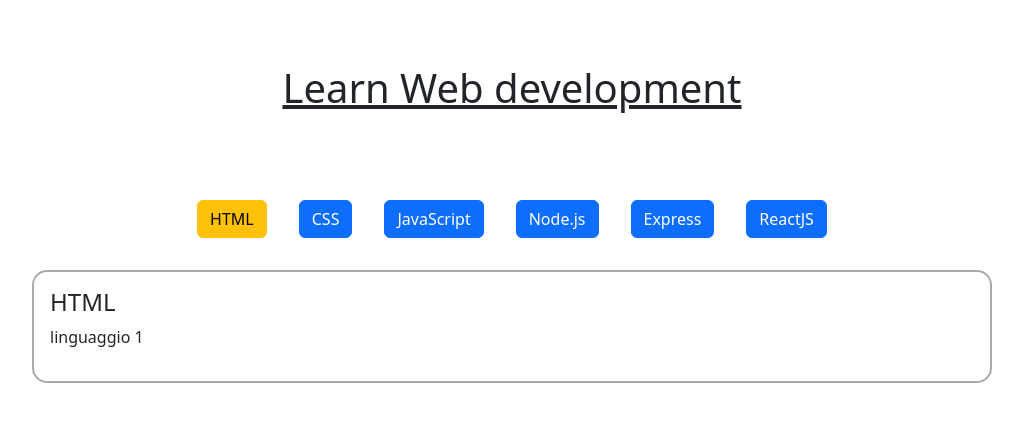
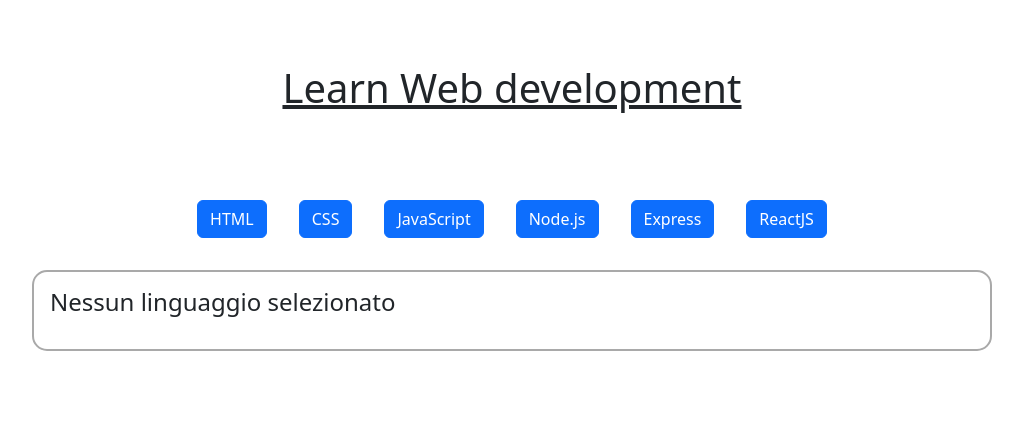
Before and after one commit to SimoneChiodo/react-use-state, a React (Vite) app: page / in a window 1280 px wide. Shown: the top 422 px of the page, without its empty margins (128-1151 px from the left). Built offline with nearby package versions, Linux system fonts and the light colour scheme.

Commit message:
add no-language-selected option

```diff
--- a/src/App.jsx
+++ b/src/App.jsx
@@ -18,7 +18,7 @@
             id: 1,
             nome: "HTML",
             descrizione: "linguaggio 1",
-            activeState: true,
+            activeState: false,
         },
         {
             id: 2,
@@ -54,8 +54,8 @@
 
     // Reactive Card-Info
     const [cardInfo, setCardInfo] = useState({
-        titolo: linguaggi[0].nome,
-        descrizione: linguaggi[0].descrizione,
+        titolo: "Nessun linguaggio selezionato",
+        descrizione: "",
     });
 
     // Function: Update Linguaggi Status
```
